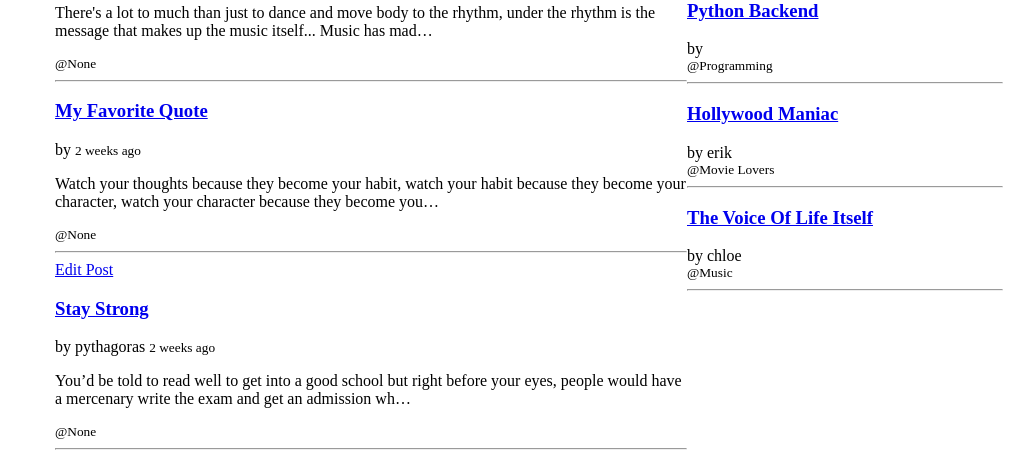
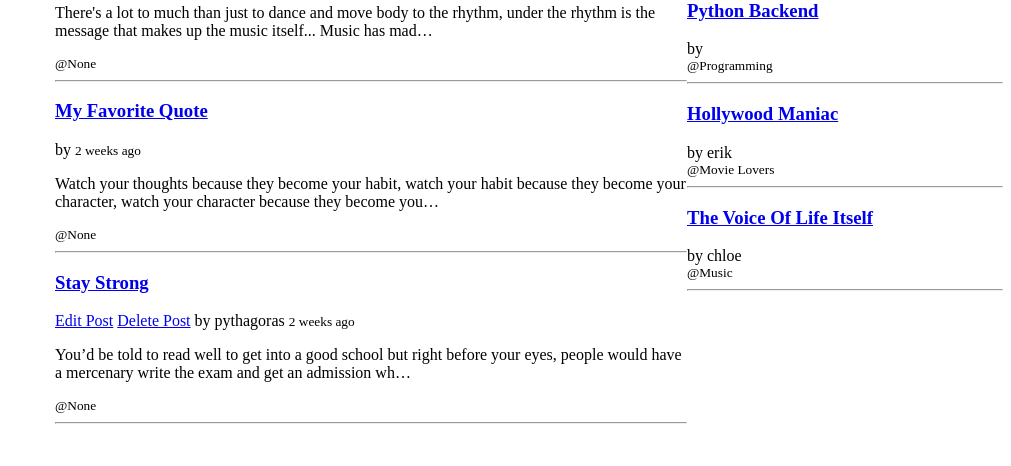
Before and after one commit to emperorlinc/iconnect, a Django app: page / in a window 1280 px wide. Shown: the part 701-1167 px from the top of the page, without its empty margins (269-1280 px from the left). After the commit the page ends 1125 px from the top, so only its background shows below. Run offline with Django 3.2, Linux system fonts and the light colour scheme; a user stored in the database is signed in; data comes from the database, SQL or seed files in the repository; both versions use the stored data as it was after the commit.

Commit message:
added delete functionality to complete the crud operation

```diff
--- a/iconnect/iconnect_project/base/templates/base/home.html
+++ b/iconnect/iconnect_project/base/templates/base/home.html
@@ -1,5 +1,4 @@
 {% extends "main.html" %}
-
 
 {% block content %}
 <style media="screen">
@@ -34,10 +33,11 @@
     <small>{{display_count}} posts available</small><hr>
     {% for display in displays %}
     <div class="">
+      <a href="{% url 'blog' display.id %}"><h3>{{display.title|title}}</h3></a>
       {% if request.user == display.host %}
       <a href="{% url 'edit-post' display.id %}">Edit Post</a>
+      <a href="{% url 'delete-post' display.id %}">Delete Post</a>
       {% endif %}
-      <a href="{% url 'blog' display.id %}"><h3>{{display.title|title}}</h3></a>
       <span>by {{display.host.username}}</span>  <small>{{display.created|timesince}} ago</small>
       <p>{{display.blog|truncatechars:150|capfirst}}</p>
       <small>@{{display.room}}</small>
--- a/iconnect/iconnect_project/base/urls.py
+++ b/iconnect/iconnect_project/base/urls.py
@@ -17,4 +17,6 @@
     path("create_topic", views.create_topic_view, name="create-topic"),
 
     path("edit_post/<str:pk>/", views.edit_post_view, name="edit-post"),
+
+    path("delete_post/<str:pk>/", views.delete_post_view, name="delete-post"),
 ]
--- a/iconnect/iconnect_project/base/views.py
+++ b/iconnect/iconnect_project/base/views.py
@@ -99,13 +99,22 @@
     form = DisplayForm(instance=posts)
     if request.method == "POST":
         form = DisplayForm(request.POST, instance=posts)
-        if form.is_vaild():
+        if form.is_valid():
             form.save()
             return redirect("home")
     if request.user != posts.host:
         return HttpResponse("You can't edit someone else's post")
     context = {"form": form}
     return render(request, "base/create_blog.html", context)
+
+@login_required(login_url="login")
+def delete_post_view(request, pk, *args, **kwargs):
+    post = Display.objects.get(id=pk)
+    if request.method == "POST":
+        post.delete()
+        return redirect("home")
+    context = {"obj": post}
+    return render(request, "base/delete.html", context)
 
 def profile_view(request, pk, *args, **kwargs):
     profiles = Profile.objects.get(id=pk)
```
Also changed, not shown: iconnect/iconnect_project/base/templates/base/delete.html (added, +14 -0 lines), iconnect/iconnect_project/db.sqlite3.
